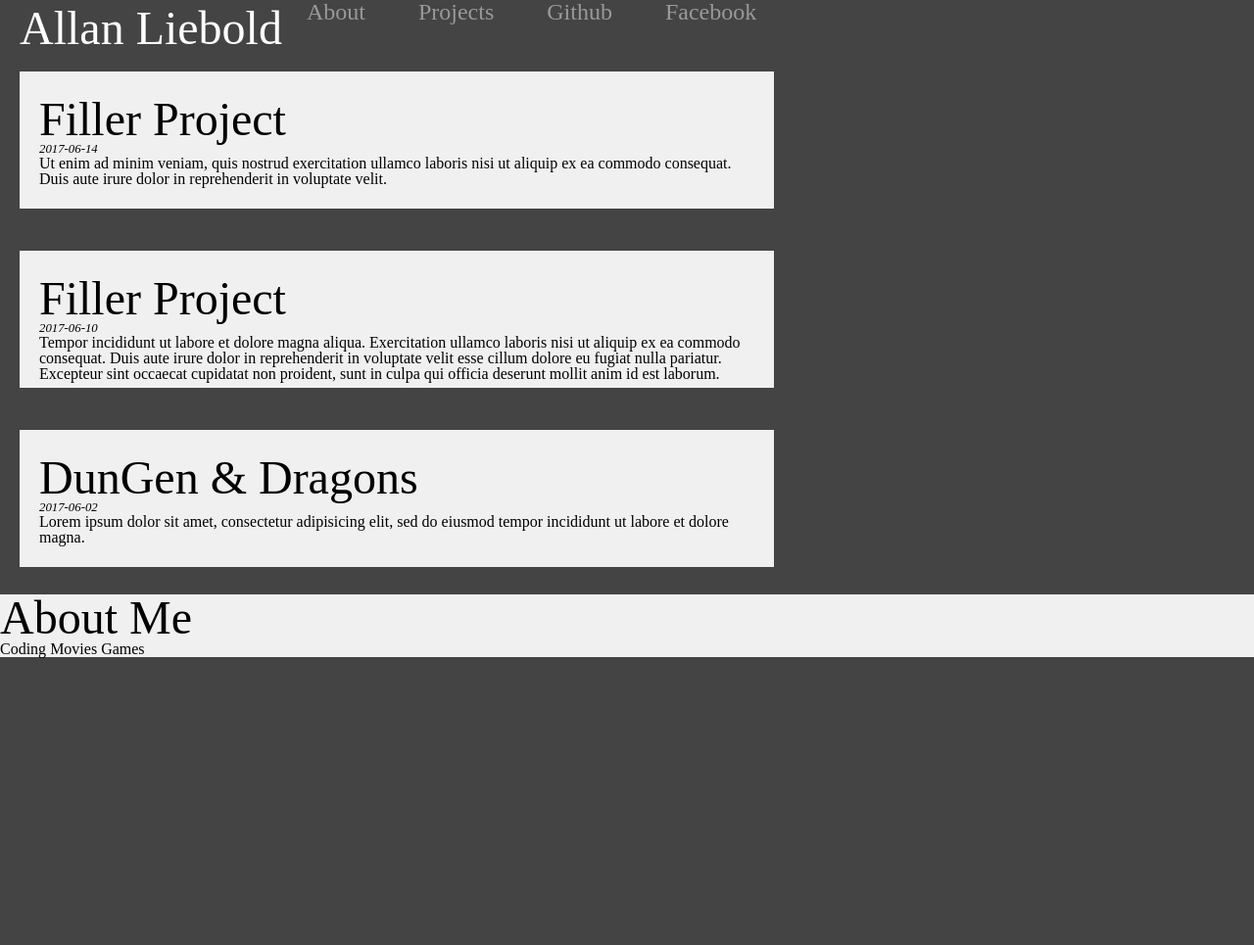
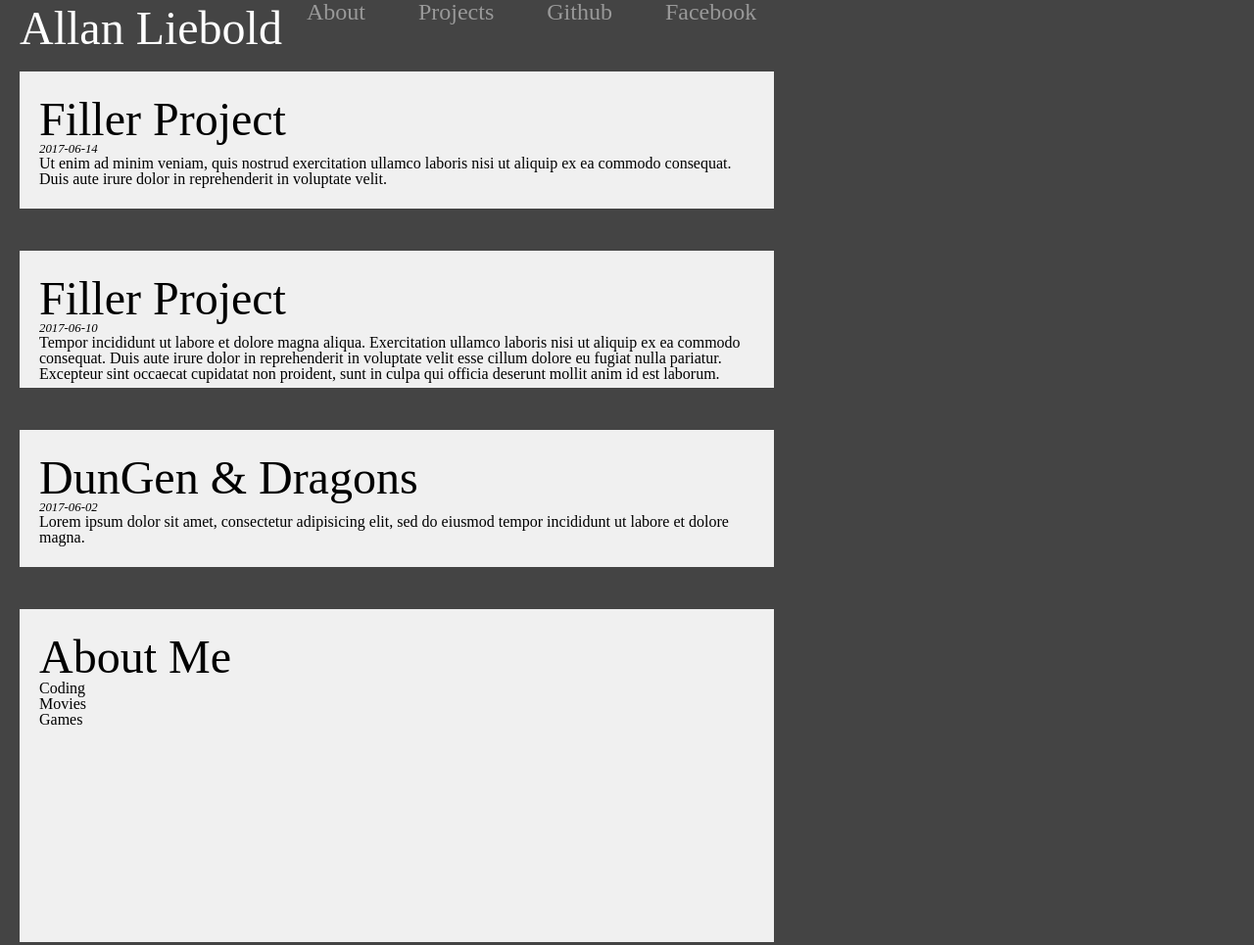
Before and after one commit to allanliebold/portfolio, a plain HTML site: page index.html in a window 1280 px wide. Shown: the whole page at 98% size. Before the commit the page ends 800 px from the top, so only its background shows below. Drawn offline with nearby package versions, Linux system fonts and the light colour scheme.

Commit message:
additional styling

```diff
--- a/styles/layout.css
+++ b/styles/layout.css
@@ -21,3 +21,7 @@ nav ul {
 section li {
   display: inline-block;
 }
+
+#about li {
+  display: block;
+}
--- a/styles/modules.css
+++ b/styles/modules.css
@@ -15,6 +15,11 @@ article {
 }
 
 #about {
+  width: 90%;
+  max-width: 730px;
+  margin: 20px;
+  padding: 20px;
+  height: 300px;
   color: #000;
   background-color: #f0f0f0;
 }
```
